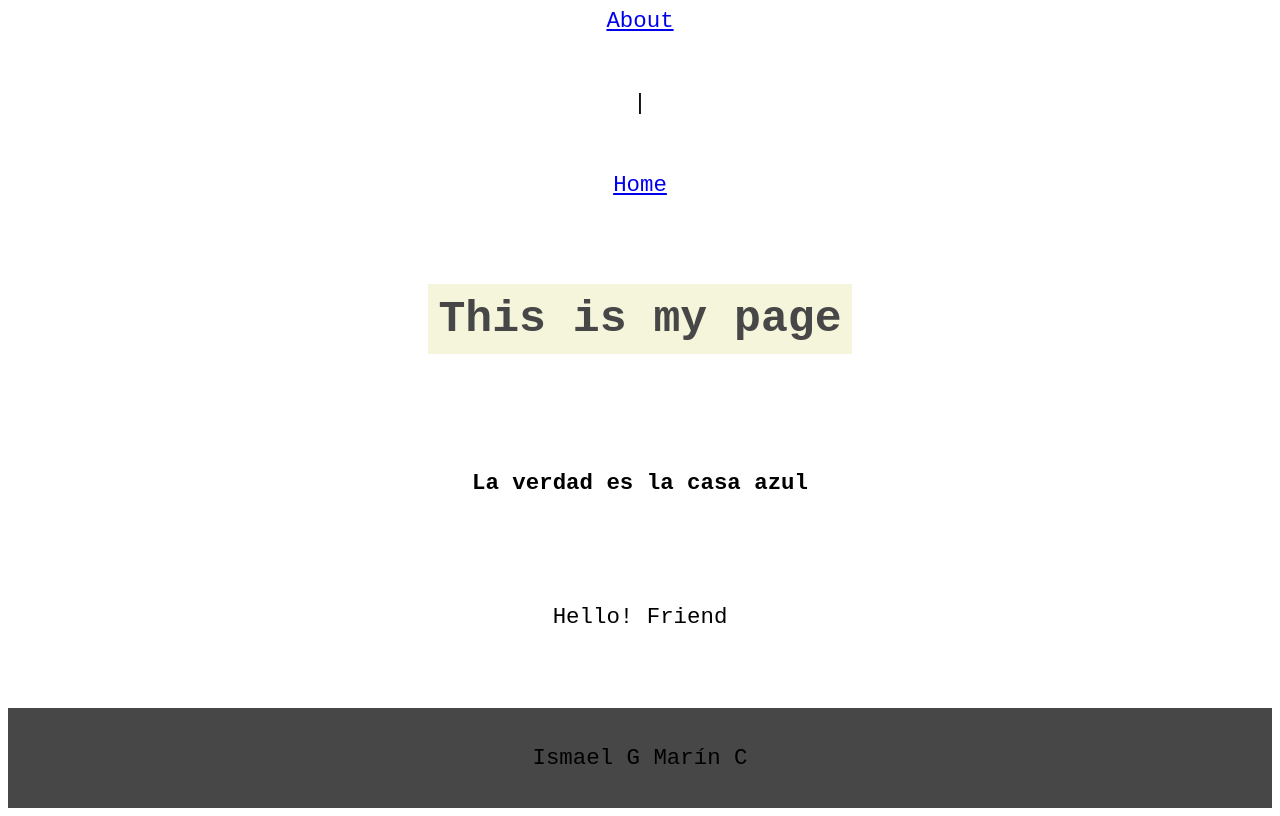
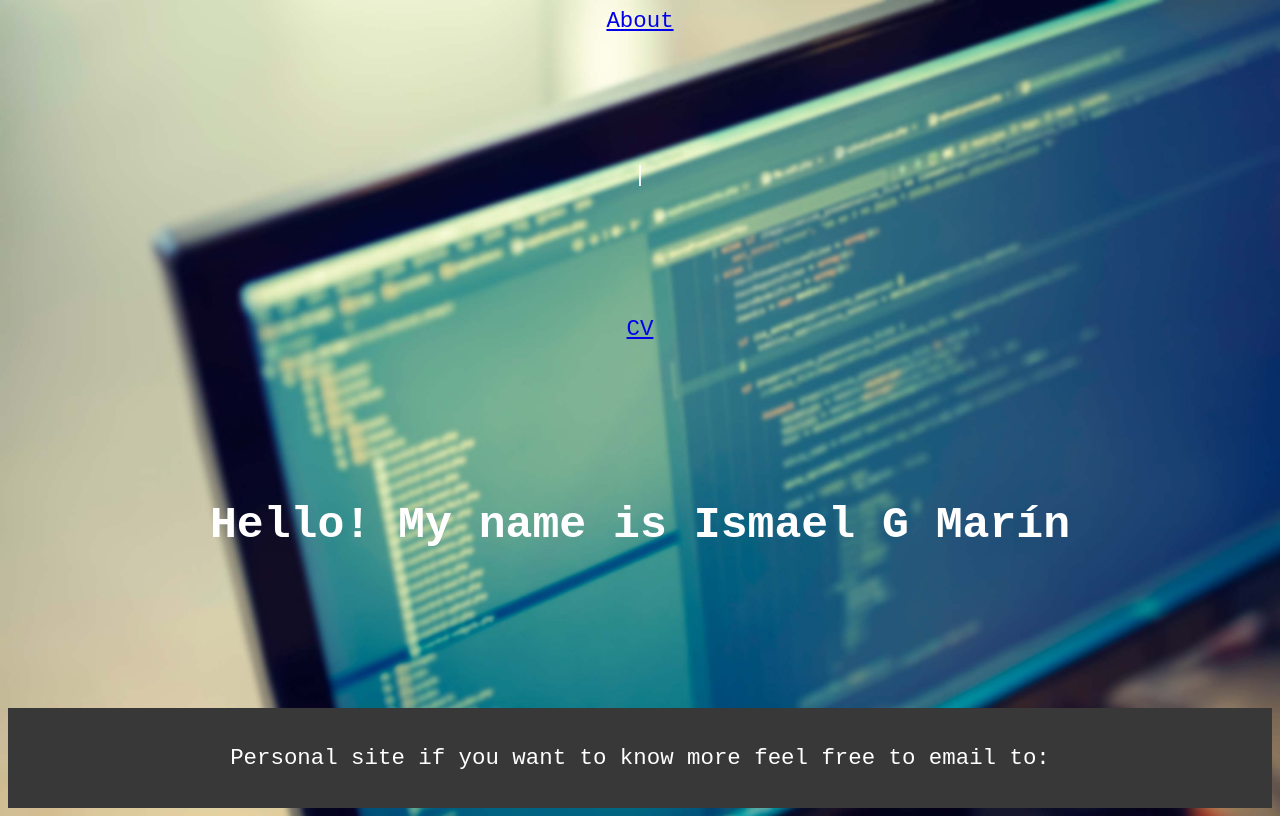
Before and after one commit to igmarin/personal-gatsby-site, a Gatsby site: page / in a window 1280 px wide. Built offline with nearby package versions, Linux system fonts and the light colour scheme; Gatsby itself is replaced by a stand-in of ours.

Commit message:
WIP improvements and changes in general

```diff
--- a/src/components/footer.module.scss
+++ b/src/components/footer.module.scss
@@ -3,6 +3,8 @@
 .footer {
   display: flex;
   background-color: $favorite-grey;
+  color: $white;
+  font-weight: 500;
   width: 100%;
   height: 100px;
   justify-content: center;
--- a/src/components/layout.js
+++ b/src/components/layout.js
@@ -5,6 +5,6 @@ import Footer from "./footer.js";
 export default ({ children }) => (
   <div className={styles.wrapper}>
     {children}
-    <Footer>Ismael G Marín C</Footer>
+    <Footer>Personal site if you want to know more feel free to email to: </Footer>
   </div>
 )
--- a/src/components/layout.module.scss
+++ b/src/components/layout.module.scss
@@ -1,4 +1,14 @@
 @import '../styles/global';
+
+body {
+  background-image: url('../images/background.jpg');
+  background-position: center center;
+  background-repeat: no-repeat;
+  background-attachment: fixed;
+  background-size: cover;
+
+  background-color: $favorite-grey;
+}
 
 .wrapper {
   font-family: 'Courier New', Courier, monospace;
@@ -8,10 +18,11 @@
   flex-direction: column;
   justify-content: space-between;
   align-items: center;
+  color: $white;
 }
 
 h1 {
-  color: #474747;
-  padding: 10px;
-  background-color: beige;
+  color: $favorite-grey;
+  color: $white;
+  font-weight: 700;
 }
--- a/src/pages/404.module.scss
+++ b/src/pages/404.module.scss
@@ -1,5 +1,7 @@
+@import '../styles/global';
+
 .message {
-  background-color: grey;
+  background-color: $favorite-grey;
   padding: 20px;
-  color: white;
+  color: $white;
 }
--- a/src/pages/about.module.scss
+++ b/src/pages/about.module.scss
@@ -1,5 +1,6 @@
+@import '../styles/global';
+
 .message {
-  background-color: grey;
+  background-color: $favorite-grey;
   padding: 20px;
-  color: black;
 }
--- a/src/pages/index.js
+++ b/src/pages/index.js
@@ -4,9 +4,7 @@ import Layout from "../components/layout"
 
 export default () => (
   <Layout>
-    <Link to="/about">About</Link> | <Link to="/">Home</Link>
-    <h1>This is my page</h1>
-    <h4>La verdad es la casa azul</h4>
-    <p>Hello! Friend</p>
+    <Link to="/about">About</Link> | <Link to="/">CV</Link>
+    <h1>Hello! My name is Ismael G Marín</h1>
   </Layout>
 )
--- a/src/styles/global.scss
+++ b/src/styles/global.scss
@@ -1 +1,2 @@
-$favorite-grey: #474747;
+$favorite-grey: #383838;
+$white: #ffffff;
```
Also changed, not shown: src/pages/404.js (+4 -6 lines), src/images/background.jpg (added).
